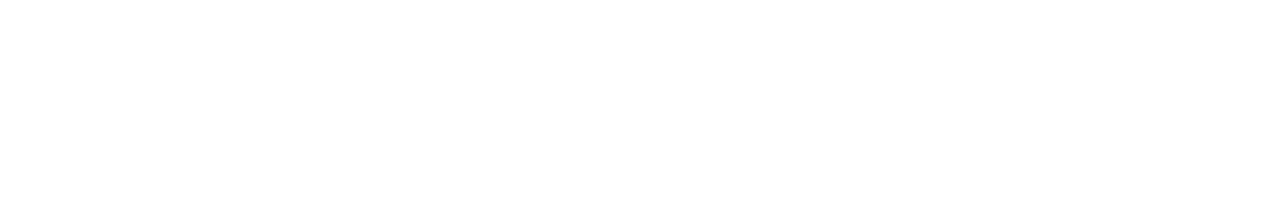
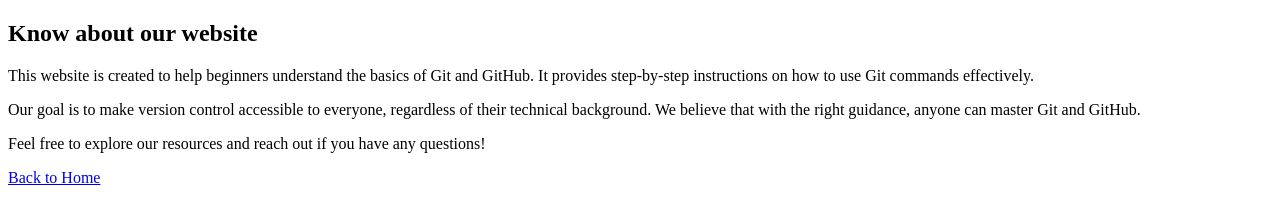
Before and after one commit to Mursaline867/My-Second-Github, a plain HTML site: page about.html in a window 1280 px wide. Drawn offline with Linux system fonts and the light colour scheme.

Commit message:
Updated Home page and added About page

```diff
--- a/about.html
+++ b/about.html
@@ -6,6 +6,10 @@
     <title>About Us</title>
 </head>
 <body>
-
+    <h2>Know about our website</h2>
+    <p>This website is created to help beginners understand the basics of Git and GitHub. It provides step-by-step instructions on how to use Git commands effectively.</p>
+    <p>Our goal is to make version control accessible to everyone, regardless of their technical background. We believe that with the right guidance, anyone can master Git and GitHub.</p>
+    <p>Feel free to explore our resources and reach out if you have any questions!</p>
+    <a href="index.html">Back to Home</a>
 </body>
 </html>
```
